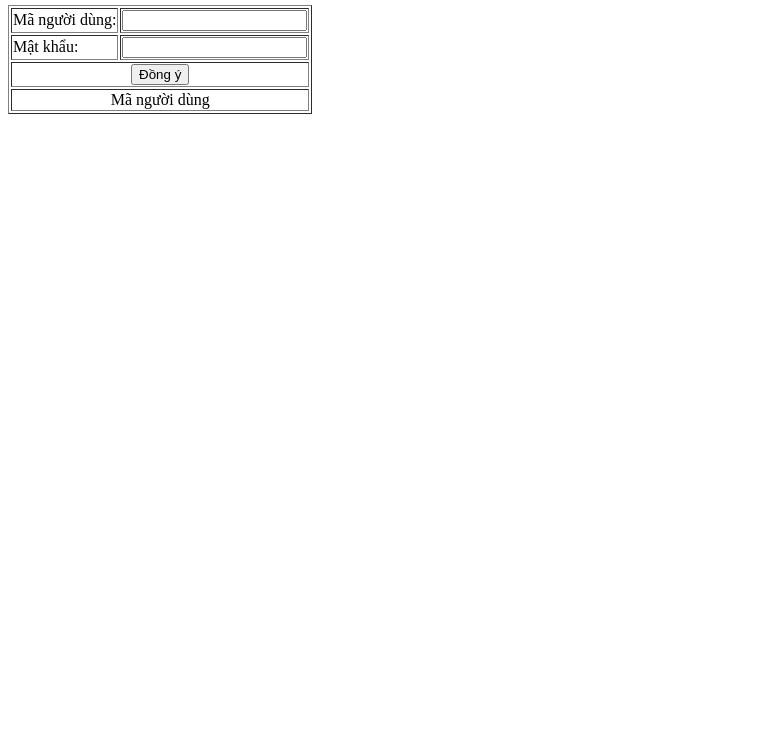
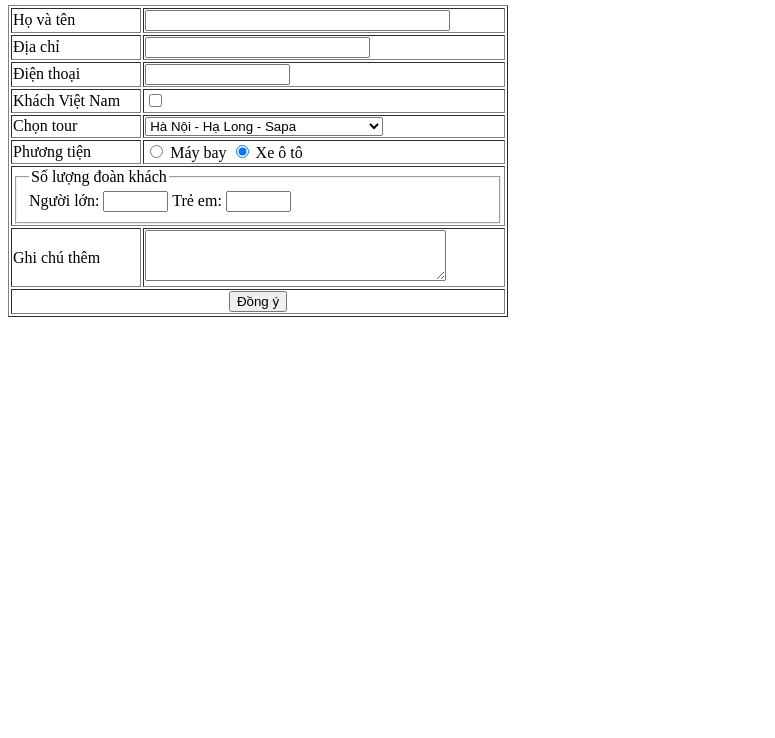
Before and after one commit to 6551071064-ux/index.html, a plain HTML site: page index.html in a window 1280 px wide. Shown: the part 62-800 px from the top of the page, without its empty margins (0-775 px from the left). Drawn offline with Linux system fonts and the light colour scheme.

Commit message:
Add files via upload

```diff
--- a/index.html
+++ b/index.html
@@ -1,41 +1,110 @@
 <!DOCTYPE html>
 <html>
 <head>
-    <title>Đăng nhập</title>
+    <title>Đăng ký du lịch</title>
 </head>
 
 <body>
 
 <form>
-    <h2>Đăng nhập</h2>
+    <h2 align="center">Đăng ký du lịch</h2>
 
-    <table border="1">
+    <table border="1" width="500">
+
         <tr>
-            <td>Mã người dùng:</td>
+            <td>Họ và tên</td>
             <td>
-                <input type="text" id="maNguoiDung">
+                <input type="text" name="hoten" size="35">
             </td>
         </tr>
 
         <tr>
-            <td>Mật khẩu:</td>
+            <td>Địa chỉ</td>
             <td>
-                <input type="password" id="matKhau">
+                <input type="text" name="diachi" size="25">
+            </td>
+        </tr>
+
+        <tr>
+            <td>Điện thoại</td>
+            <td>
+                <input type="text" name="dienthoai" size="15">
+            </td>
+        </tr>
+
+        <tr>
+            <td>Khách Việt Nam</td>
+            <td>
+                <input type="checkbox" name="vietnam">
+            </td>
+        </tr>
+
+        <tr>
+            <td>Chọn tour</td>
+            <td>
+                <select name="tour">
+                    <optgroup label="Miền Bắc">
+                        <option value="hanoi-halong">Hà Nội - Hạ Long - Sapa</option>
+                        <option value="hanoi-chuahuong">Hà Nội - Chùa Hương - Ninh Bình</option>
+                        <option value="hanoi-catba">Hà Nội - Cát Bà - Tuần Châu</option>
+                    </optgroup>
+
+                    <optgroup label="Miền Trung">
+                        <option value="hue-danang">Huế - Bạch Mã - Đà Nẵng</option>
+                        <option value="nhatrang-dalat">Nha Trang - Đà Lạt</option>
+                        <option value="buonmethuoat">Buôn mê thuột - Gia lai - Kontum</option>
+                    </optgroup>
+
+                    <optgroup label="Miền Nam">
+                        <option value="tphcm-cantho">TP.HCM - Cần Thơ - Cà Mau</option>
+                    </optgroup>
+                </select>
+            </td>
+        </tr>
+
+        <tr>
+            <td>Phương tiện</td>
+            <td>
+                <input type="radio" name="phuongtien" value="maybay">
+                Máy bay
+
+                <input type="radio" name="phuongtien" value="oto" checked>
+                Xe ô tô
+            </td>
+        </tr>
+
+        <tr>
+            <td colspan="2">
+
+                <fieldset>
+                    <legend>Số lượng đoàn khách</legend>
+
+                    Người lớn:
+                    <input type="text" name="nguoilon" size="5">
+
+                    Trẻ em:
+                    <input type="text" name="treem" size="5">
+
+                </fieldset>
+
+            </td>
+        </tr>
+
+        <tr>
+            <td>Ghi chú thêm</td>
+            <td>
+                <textarea name="ghichu" rows="3" cols="35"></textarea>
             </td>
         </tr>
 
         <tr>
             <td colspan="2" align="center">
-                <input type="button" value="Đồng ý">
+                <input type="submit" value="Đồng ý">
             </td>
         </tr>
 
-        <tr>
-            <td colspan="2" align="center">
-                Mã người dùng
-            </td>
-        </tr>
     </table>
+
 </form>
 
 </body>
```
